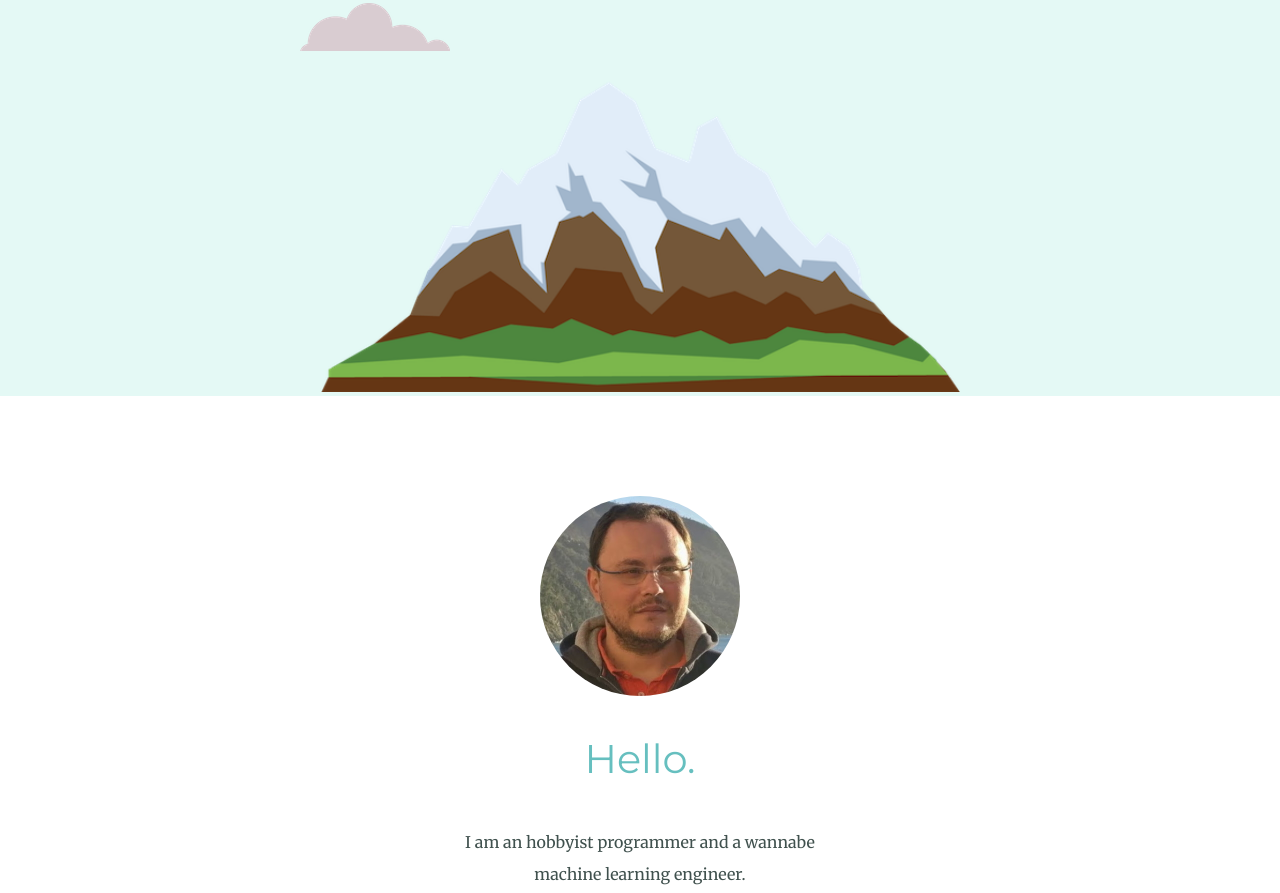
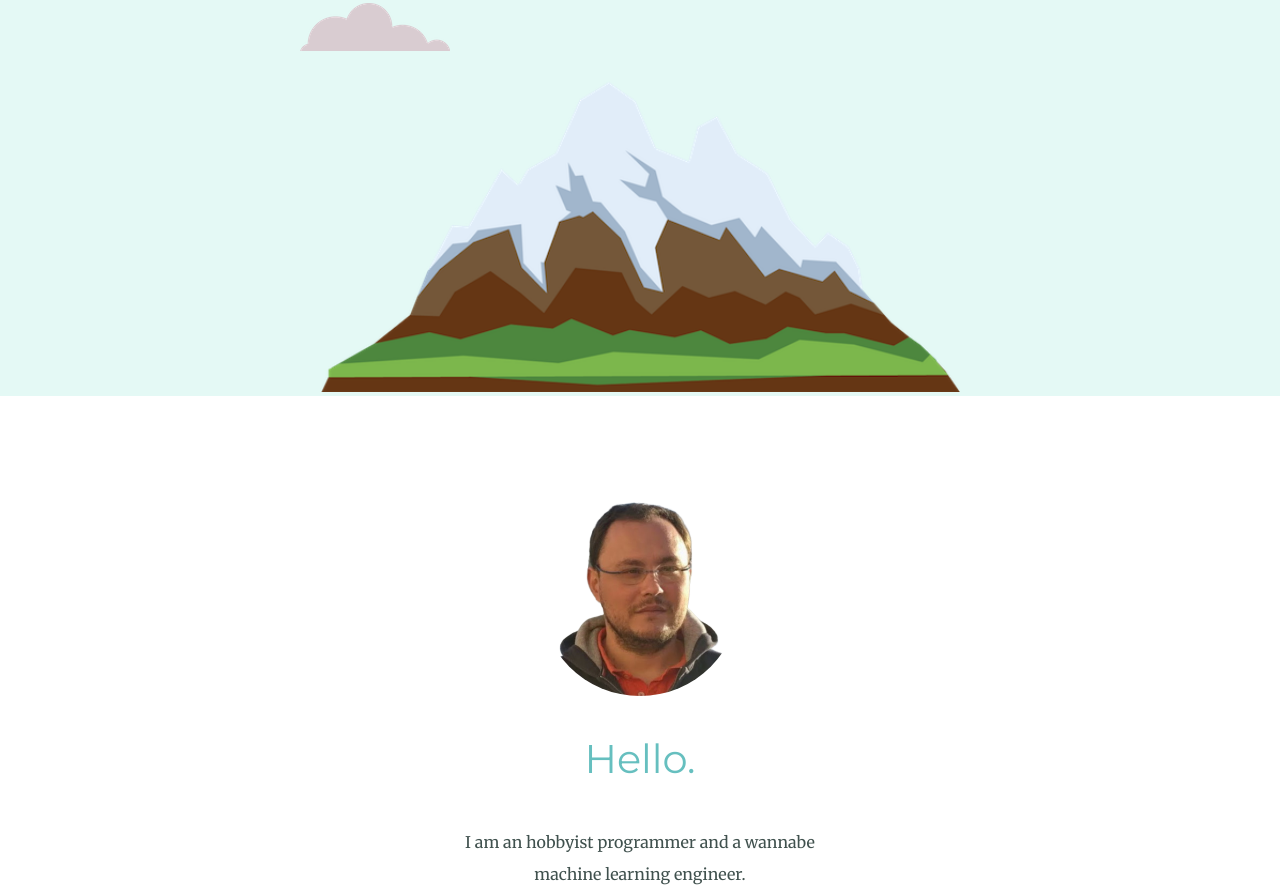
Before and after one commit to danielecordano/personal, a plain HTML site: page index.html in a window 1280 px wide. Shown: the part 397-1290 px from the top of the page. Drawn offline with Linux system fonts and the light colour scheme.

Commit message:
change profilo picture

```diff
--- a/index.html
+++ b/index.html
@@ -21,7 +21,7 @@
     </div>
     <div class="middle-container">
       <div class="profile">
-        <img src="images/20191225_me.jpg" alt="daniele-img" />
+        <img src="images/20191225_me.png" alt="daniele-img" />
         <h2>Hello.</h2>
         <p class="intro">
           I am an hobbyist programmer and a wannabe machine learning engineer.
```
